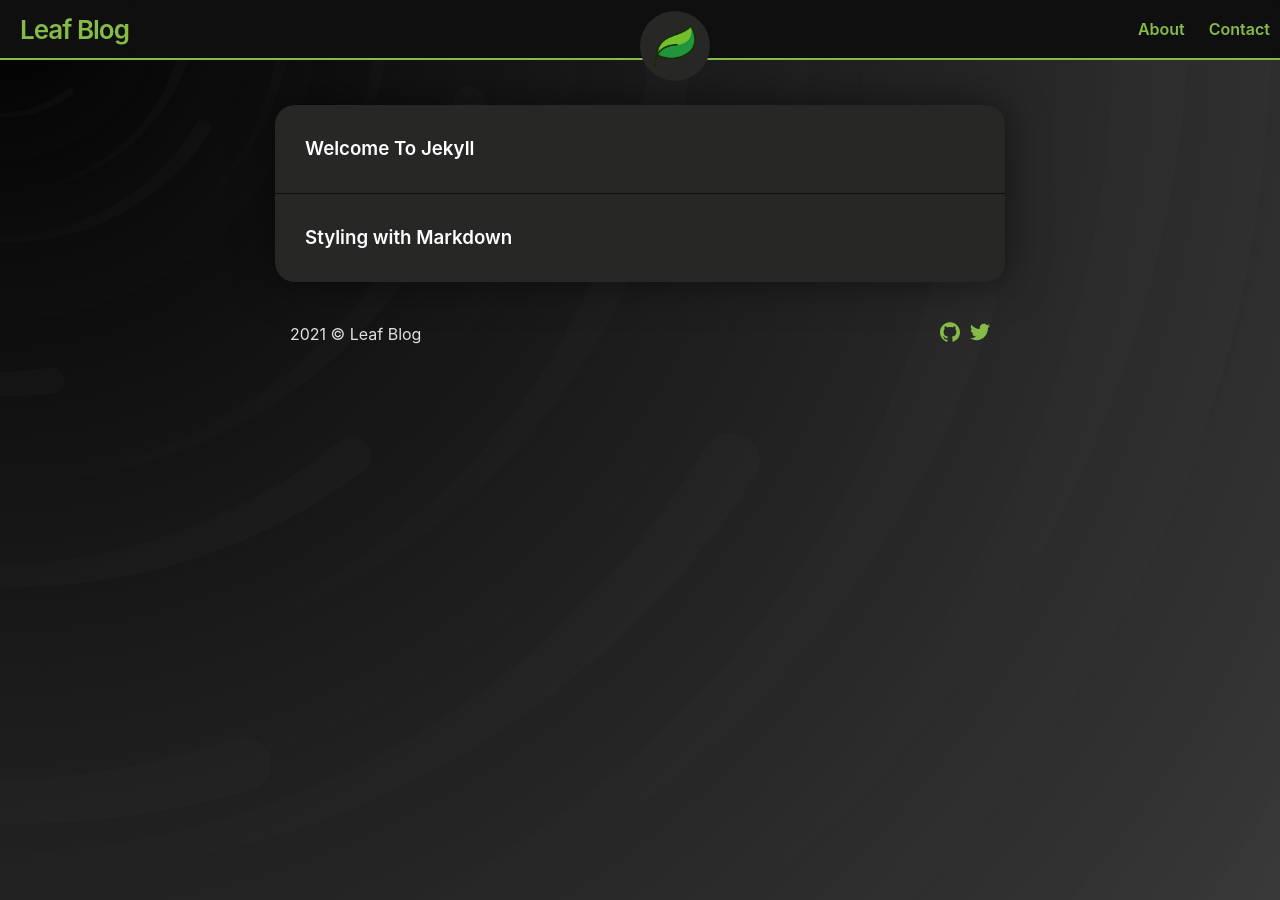
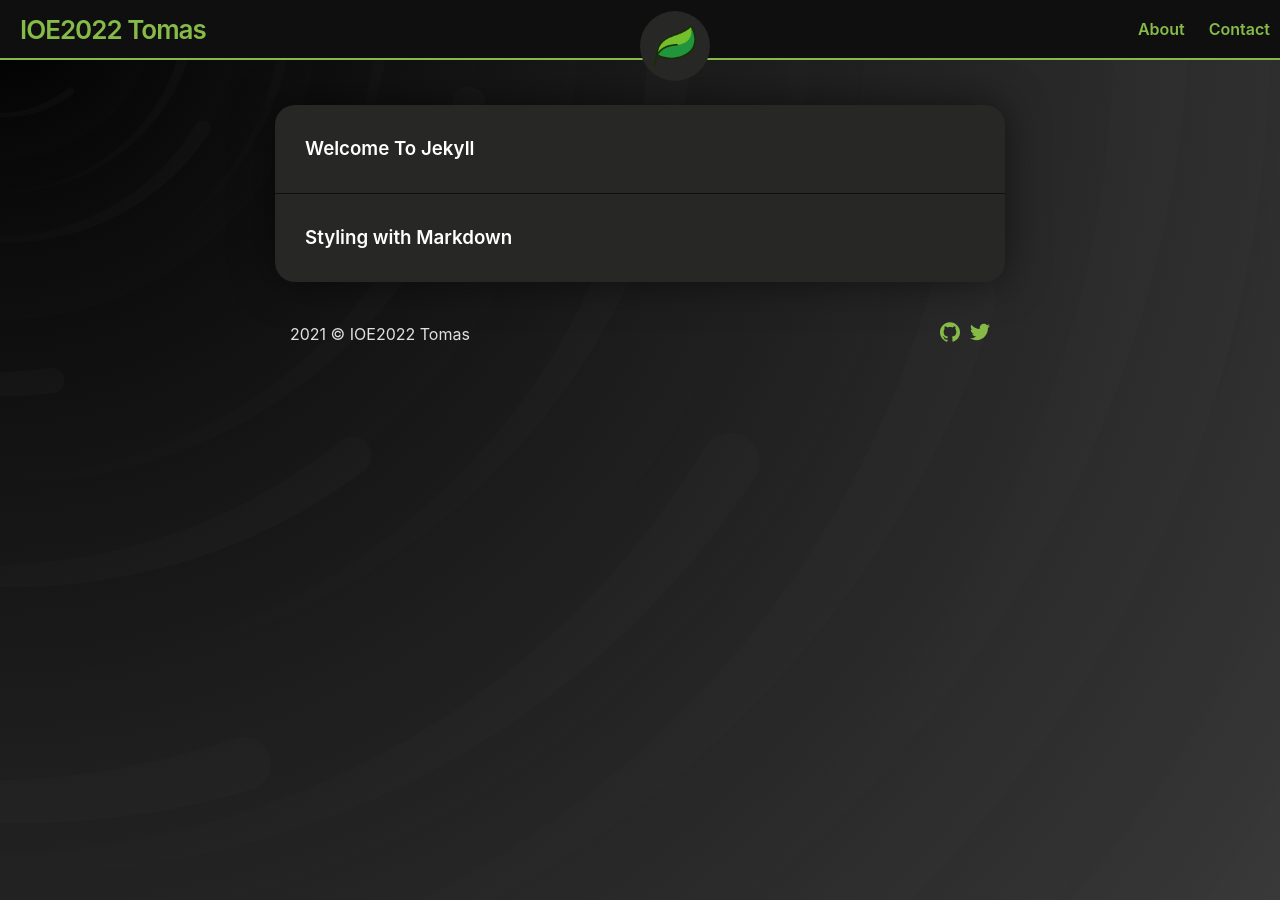
Before and after one commit to Tresillo2017/IOE2, a Jekyll site: the page built from index.md, in a window 1280 px wide. Built offline with Jekyll 4.4.1, drawn with Linux system fonts in a browser that asks for light colours; some of the changed lines change nothing that is shown.

Commit message:
config update

```diff
--- a/_config.yml
+++ b/_config.yml
@@ -1,4 +1,4 @@
-title: Leaf Blog
+title: IOE2022 Tomas
 iconURL: assets/default-icon.png
 theme: jekyll-theme-leaf
 
@@ -6,13 +6,13 @@ theme: jekyll-theme-leaf
 permalink: :slug
 
 social:
-  twitter: _SupunKavinda
-  github: SupunKavinda
+  twitter: toomas_ps
+  github: Tresillo2017
 
 plugins:
  - jekyll-feed
  - jekyll-seo-tag
 
 ### comments & analytics
-hyvor_talk_website_id: 14
+hyvor_talk_website_id: 5800
 google_analytics: UA-NNNNNNNN-N
```
